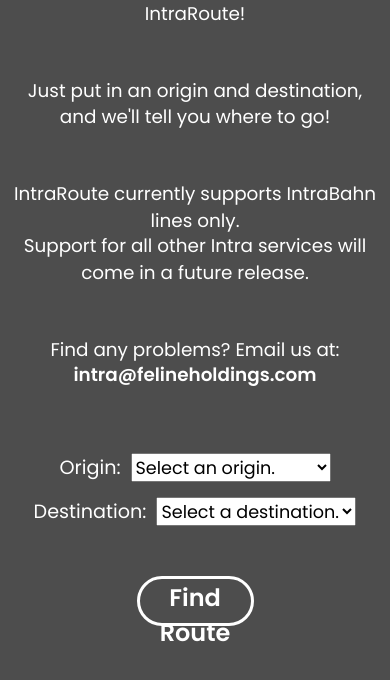
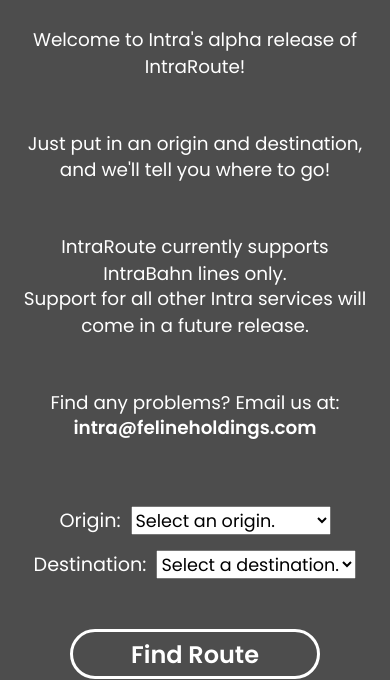
Before and after one commit to KittyCat11231/KittyCat11231.github.io, a plain HTML site: page intraroute.html in a window 390 px wide. Shown: the part 683-1363 px from the top of the page. Drawn offline with Linux system fonts and the light colour scheme.

Commit message:
small update to fix IntraRoute submit button on mobile

```diff
--- a/intraroute.css
+++ b/intraroute.css
@@ -49,7 +49,9 @@ body {
 
 @media (max-width: 930px) {
     .gray-box-before {
-        width: 100%;
+        width: 90%;
+        padding-left: 5%;
+        padding-right: 5%;
     }
 
     .top-logo-intraroute {
@@ -152,12 +154,23 @@ select {
     color: white;
     border: 3px solid white;
     border-radius: 50px;
-    width: 30%;
     height: 50px;
     font-size: 1.5rem;
     font-weight: 600;
     margin-top: 35px;
     margin-bottom: 45px;
+}
+
+@media (min-width: 930px) {
+    #submit-button {
+        width: 30%;
+    }
+}
+
+@media (max-width: 930px) {
+    #submit-button {
+        width: 250px;
+    }
 }
 
 #submit-button:hover {
```
